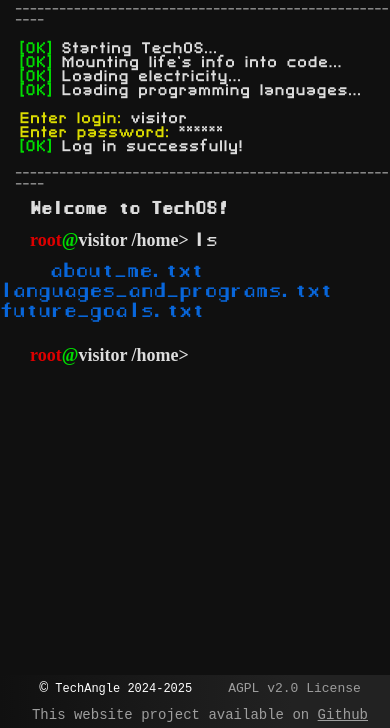
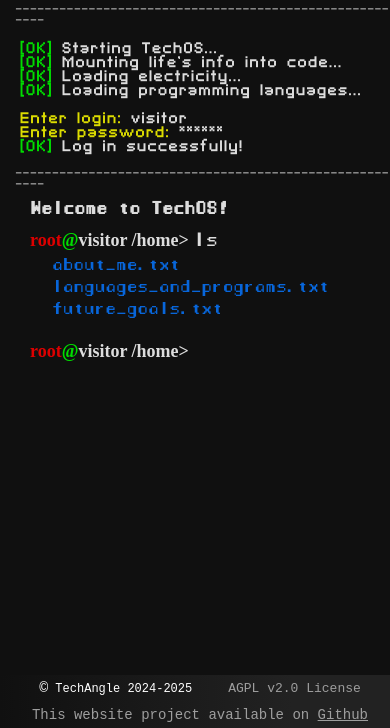
Before and after one commit to TechAngle/TechAngle.github.io, a plain HTML site: page index.html in a window 390 px wide. Shown: the part 116-844 px from the top of the page. Drawn offline with Linux system fonts and the light colour scheme; a web font is replaced by a local one.

Commit message:
added optimization for phones

```diff
--- a/styles/styles.css
+++ b/styles/styles.css
@@ -69,6 +69,33 @@ body {
     margin-left: 50px;
     color: var(--filename-color);
     font-size: 1.2rem;
+}
+
+@media (max-width: 768px) {
+    .about {
+        margin: 0px 20px 0px 20px;
+        padding-left: 20px;
+        text-wrap: stable;
+    }
+
+    /* Используйте max-width в зависимости от вашей целевой ширины экрана */
+    .file-list {
+        display: block;
+        margin-top: -5px;
+        margin-left: 20px;
+        /* Уменьшите отступы */
+        font-size: 1rem;
+        /* Уменьшите размер шрифта */
+    }
+
+    .file {
+        display: block;
+        /* Убедитесь, что элементы отображаются в блоке */
+        margin-top: -5px;
+        margin-bottom: 10px;
+        margin-left: 2rem;
+        /* Добавьте отступ между элементами */
+    }
 }
 
 .creator-name {
```
Also changed, not shown: index.html (+9 -3 lines).
